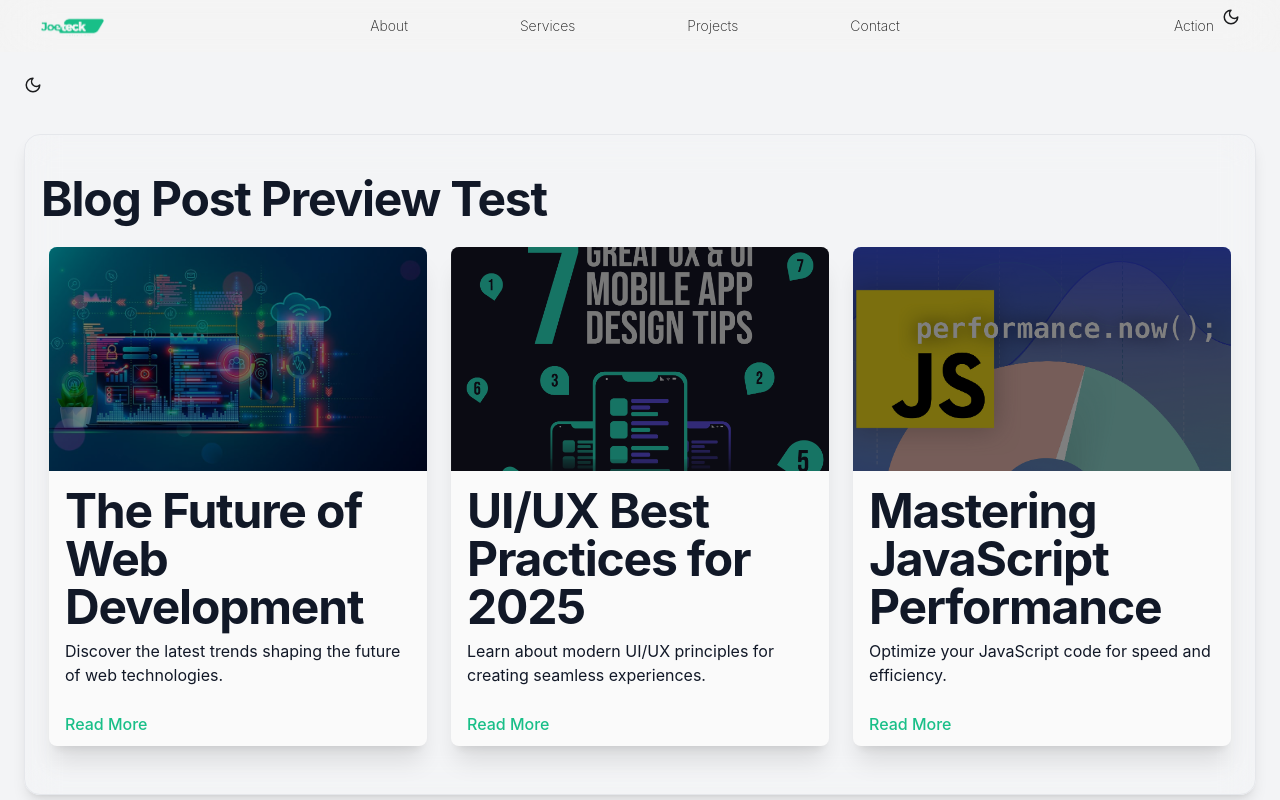
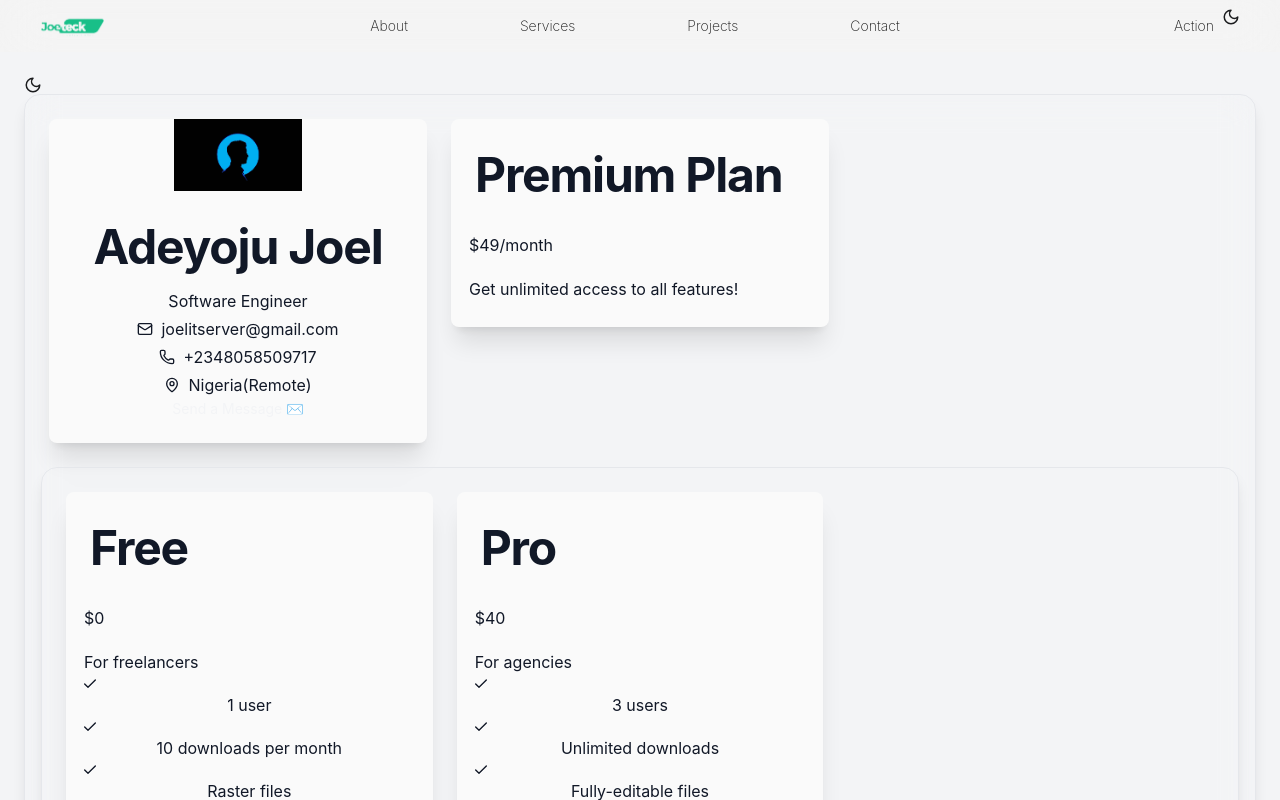
Before and after one commit to Joeteck/my_portfolio_24, a Next.js app: page /joeteck in a window 1280 px wide. Shown: the top 800 px of the page. Built offline with nearby package versions, Linux system fonts and the light colour scheme.

Commit message:
Card Component Bug Unresolved

```diff
--- a/src/app/joeteck/page.tsx
+++ b/src/app/joeteck/page.tsx
@@ -88,18 +88,10 @@ const TestingPage = () => {
         <>
             <Navbar type="company" />
             <div className="min-h-screen flex flex-col justify-between p-6 bg-gray-100 dark:bg-gray-900 text-gray-900 dark:text-gray-100">
-                    <ThemeSwitch />
+                <ThemeSwitch />
 
-                    <Container className="py-10 my-10">
-                        <Heading className="mb-6">Blog Post Preview Test</Heading>
-                        <Grid cols={3}>
-                            {blogPosts.map((post, index) => (
-                            <BlogPostPreviewCard key={index} {...post} />
-                            ))}
-                        </Grid>
-                    </Container>
 
-                    <Container>
+                <Container>
                         <Grid cols={2} className="mb-6">
                             <ContactInfoCard
                                     name = "Adeyoju Joel"
@@ -118,6 +110,14 @@ const TestingPage = () => {
                             <PricingTable/>
                     </Container>
 
+                <Container className="py-10 my-10">
+                    <Heading className="mb-6">Blog Post Preview Test</Heading>
+                    <Grid cols={3}>
+                        {blogPosts.map((post, index) => (
+                        <BlogPostPreviewCard key={index} {...post} />
+                        ))}
+                    </Grid>
+                </Container>
 
                 <Container maxWidth="sm" className="w-[95%] md:w-[30%]">
                     <Heading className="mt-6">Sign In Form</Heading>
--- a/src/components/features/company/Contact Info Card.tsx
+++ b/src/components/features/company/Contact Info Card.tsx
@@ -8,15 +8,17 @@ import Link from "next/link";
 interface ContactInfoCardProps {
     name: string;
     role: string;
-    email: string;
-    phone: string;
-    location: string;
+    description?: string;
+    email?: string;
+    phone?: string;
+    location?: string;
     image?: string;
 }
 
 export default function ContactInfoCard({
     name,
     role,
+    description,
     email,
     phone,
     location,
@@ -28,19 +30,20 @@ export default function ContactInfoCard({
             image={image}
             imageAlt={`${name}'s profile picture`}
             title={name}
-            description={role}
+            role={role}
+            description={description}
         >
             {/* Contact Details */}
-            <div className="space-y-3 text-sm text-gray-100 dark:text-gray-300">
-                <Paragraph className="flex items-center gap-2">
+            <div className="w-full text-sm text-gray-100 justify-center items-center text-center dark:text-gray-300">
+                <Paragraph className="flex justify-center items-center gap-2">
                     <Mail size={16} aria-label="Email" />
                     <a href={`mailto:${email}`} className="hover:underline">{email}</a>
                 </Paragraph>
-                <Paragraph className="flex items-center gap-2">
+                <Paragraph className="flex justify-center items-center gap-2">
                     <Phone size={16} aria-label="Phone" />
                     <a href={`tel:${phone}`} className="hover:underline">{phone}</a>
                 </Paragraph>
-                <Paragraph className="flex items-center gap-2">
+                <Paragraph className="flex justify-center items-center gap-2">
                     <MapPin size={16} aria-label="Location" />
                     {location}
                 </Paragraph>
--- a/src/components/globals/typography/Headings.tsx
+++ b/src/components/globals/typography/Headings.tsx
@@ -74,6 +74,7 @@ export function Heading({
                 shadow && "shadow-md",
                 glow && "text-shadow-glow",
                 code && "font-mono",
+                "py-4 px-2",
                 className
             )}
             {...props}
--- a/src/components/globals/typography/Paragraphs.tsx
+++ b/src/components/globals/typography/Paragraphs.tsx
@@ -57,6 +57,7 @@ export function Paragraph({
                 toneStyles[tone],
                 alignStyles[align],
                 truncate && "truncate",
+                "p-0.5",
                 className
             )}
             {...props}
--- a/src/components/globals/ui/Cards.tsx
+++ b/src/components/globals/ui/Cards.tsx
@@ -2,9 +2,10 @@
 
 import Image from "next/image";
 import { cn } from "@/utils/cn";
-import { useRef } from "react";
+import { useRef, useCallback } from "react";
 import { Paragraph } from "../typography/Paragraphs";
 import { Heading } from "../typography/Headings";
+import { memo } from "react";
 
 interface CardProps {
     variant?: "profile" | "project" | "testimonial" | "service" | "team" | "pricing" | "faq" | "case-study" | "blog";
@@ -20,7 +21,23 @@ interface CardProps {
     tilt?: boolean;
 }
 
-export default function Card({
+// Predefined image settings based on variant
+const imageVariants = {
+    profile: { width: 128, height: 128, className: "image-profile", priority: true },
+    testimonial: { width: 96, height: 96, className: "image-testimonial", priority: true },
+    blog: { width: 400, height: 250, className: "image-blog", priority: false },
+    project: { width: 400, height: 250, className: "image-project", priority: false },
+    service: { width: 160, height: 160, className: "image-service", priority: false },
+    pricing: { width: 160, height: 160, className: "image-pricing", priority: false },
+    team: { width: 160, height: 160, className: "image-team", priority: false },
+    caseStudy: { width: 160, height: 160, className: "image-case-study", priority: false },
+    faq: { width: 160, height: 160, className: "image-faq", priority: false },
+};
+
+// Default values if variant is not found
+const defaultVariant = { width: 400, height: 250, className: "card-image", priority: false };
+
+const Card = memo(function Card({
     variant,
     image,
     title,
@@ -34,22 +51,35 @@ export default function Card({
     tilt = false,
 }: CardProps) {
     const cardRef = useRef<HTMLDivElement>(null);
+    let animationFrameId: number | null = null;
 
-    const handleMouseMove = (event: React.MouseEvent) => {
+    const { width, height, className: imgClass, priority } = imageVariants[variant as keyof typeof imageVariants] || defaultVariant;
+
+    // Handle tilt effect
+    const handleMouseMove = useCallback((event: React.MouseEvent) => {
         if (!tilt || !cardRef.current) return;
-        const card = cardRef.current;
-        const { left, top, width, height } = card.getBoundingClientRect();
-        const x = event.clientX - left - width / 2;
-        const y = event.clientY - top - height / 2;
-        card.style.setProperty("--tiltX", `${x / 25}deg`);
-        card.style.setProperty("--tiltY", `${-y / 25}deg`);
-    };
 
-    const handleMouseLeave = () => {
+        if (animationFrameId) {
+            cancelAnimationFrame(animationFrameId);
+        }
+
+        animationFrameId = requestAnimationFrame(() => {
+            const card = cardRef.current!;
+            const { left, top, width, height } = card.getBoundingClientRect();
+            const x = (event.clientX - left - width / 2) / 25;
+            const y = -(event.clientY - top - height / 2) / 25;
+            card.style.transform = `rotateX(${y}deg) rotateY(${x}deg)`;
+        });
+    }, [tilt]);
+
+    // Reset tilt on mouse leave
+    const handleMouseLeave = useCallback(() => {
         if (!tilt || !cardRef.current) return;
-        cardRef.current.style.setProperty("--tiltX", "0deg");
-        cardRef.current.style.setProperty("--tiltY", "0deg");
-    };
+        if (animationFrameId) {
+            cancelAnimationFrame(animationFrameId);
+        }
+        cardRef.current.style.transform = "rotateX(0deg) rotateY(0deg)";
+    }, [tilt]);
 
     return (
         <div
@@ -58,10 +88,18 @@ export default function Card({
             onMouseMove={handleMouseMove}
             onMouseLeave={handleMouseLeave}
         >
-            {/* Image Section - Different Styles for Different Variants */}
+            {/* Image Section */}
             {image && (
-                <div className={cn("card-image-wrapper", variant && `image-${variant}`)}>
-                    <Image src={image} alt={imageAlt} width={400} height={250} className={cn("card-image", variant && `image-${variant}`)} />
+                <div className={cn("card-image-wrapper", imgClass && `${imgClass}-wrapper`)}>
+                    <Image
+                        src={image}
+                        alt={imageAlt}
+                        width={width}
+                        height={height}
+                        className={cn("card-image", imgClass)}
+                        priority={priority}
+                        loading={priority ? "eager" : "lazy"}
+                    />
                     {variant === "blog" && <div className="card-overlay" />}
                 </div>
             )}
@@ -70,7 +108,7 @@ export default function Card({
             <div className="card-content">
                 {variant === "blog" && (
                     <>
-                        {title && <Heading className="card-title">{title}</Heading>}
+                        {title && <Heading variant="subtitle" className="card-title">{title}</Heading>}
                         {author && <Paragraph className="card-meta">By {author}</Paragraph>}
                         {description && <Paragraph className="card-description">{description}</Paragraph>}
                         {children}
@@ -79,16 +117,16 @@ export default function Card({
 
                 {variant === "profile" && (
                     <>
-                        {title && <Heading className="profile-name">{title}</Heading>}
-                        {role && <Paragraph className="profile-role">{role}</Paragraph>}
-                        {description && <Paragraph className="profile-description">{description}</Paragraph>}
+                        {title && <Heading align="center" className="profile-name">{title}</Heading>}
+                        {role && <Paragraph className="profile-role text-center">{role}</Paragraph>}
+                        {description && <Paragraph className="profile-description text-center">{description}</Paragraph>}
                         {children}
                     </>
                 )}
 
                 {variant === "project" && (
                     <>
-                        {title && <Heading className="project-title">{title}</Heading>}
+                        {title && <Heading variant="subtitle" className="project-title">{title}</Heading>}
                         {description && <Paragraph className="project-description">{description}</Paragraph>}
                         {children}
                     </>
@@ -103,7 +141,7 @@ export default function Card({
 
                 {variant === "service" && (
                     <>
-                        {title && <Heading className="service-title">{title}</Heading>}
+                        {title && <Heading variant="subtitle" className="service-title">{title}</Heading>}
                         {description && <Paragraph className="service-description">{description}</Paragraph>}
                         {children}
                     </>
@@ -144,4 +182,6 @@ export default function Card({
             </div>
         </div>
     );
-}
+});
+
+export default Card;
--- a/src/styles/globals.css
+++ b/src/styles/globals.css
@@ -180,40 +180,49 @@
   }
 }
 
-
-/* Card Variant */
+/* Card Variations */
 @layer components {
   /* Base Card */
   .card {
     @apply relative max-w-sm rounded-lg overflow-hidden shadow-xl
-            bg-white bg-opacity-80 dark:bg-gray-800 dark:bg-opacity-80 backdrop-blur-lg
-            transition-transform duration-300 hover:scale-[1.03]
-            hover:shadow-2xl;
-    pointer-events: auto; /* Ensure it allows interaction */
+    bg-white bg-opacity-80 dark:bg-gray-800 dark:bg-opacity-80 backdrop-blur-lg
+    transition-transform duration-300 hover:scale-[1.03]
+    hover:shadow-2xl pb-2;
   }
 
-  /* Image Wrapper */
+  /* Centered Image Wrapper */
   .card-image-wrapper {
-    @apply relative w-full h-56; /* Default for blog/project */
+    @apply flex items-center justify-center w-full;
   }
 
   /* Default Image */
   .card-image {
-    @apply w-full h-full object-cover transition-opacity duration-300;
+    @apply object-cover transition-opacity duration-300;
   }
 
-  /* Dark Overlay Effect */
-  .card-overlay {
-    @apply absolute inset-0 bg-[rgba(0,0,0,0.5)] transition-opacity duration-300 pointer-events-none;
+  /* Centered Image Styling */
+  .profile-image,
+  .testimonial-image {
+    @apply rounded-full border-4 border-primary shadow-lg;
   }
 
-  .card:hover .card-overlay {
-    background: rgba(0, 0, 0, 0);
+  /* Blog and Project */
+  .blog-image,
+  .project-image {
+    @apply w-full h-56 rounded-none;
+  }
+
+  /* Service, Pricing, Team, Case Study */
+  .service-image,
+  .pricing-image,
+  .team-image,
+  .case-study-image {
+    @apply w-40 h-40 rounded-lg;
   }
 
   /* Card Content */
   .card-content {
-    @apply p-4 text-gray-900 dark:text-white;
+    @apply p-4 text-gray-900 dark:text-white text-center;
   }
 
   /* Title */
@@ -226,113 +235,25 @@
     @apply text-sm text-gray-400 dark:text-gray-300 mt-2;
   }
 
-  /* Read More Link */
-  .card-link {
-    @apply relative z-10 items-start top-4 text-primary font-medium hover:underline;
+  /* Meta Info (Role/Author) */
+  .card-meta {
+    @apply text-sm text-gray-500 dark:text-gray-400;
   }
 
-  /* Glassy, Soft Glow Effect on Hover */
-  .card::before {
-    content: "";
-    position: absolute;
-    inset: 0;
-    background: radial-gradient(circle, rgba(255, 255, 255, 0.1) 0%, transparent 70%);
-    opacity: 0;
-    transition: opacity 0.3s ease-out;
-  }
-
-  .card:hover::before {
-    opacity: 0.1;
-  }
-
-  /* === Image Adjustments Per Variant === */
-
-  /* Blog & Project - Large Images */
-  .image-blog,
-  .image-project {
-    @apply w-full h-56 rounded-none; /* Normal large image */
-  }
-
-  /* Profile - Bigger, Rounded */
-  .image-profile {
-    @apply w-32 h-32 rounded-full object-cover border-4 border-primary shadow-lg;
-  }
-
-  /* Testimonial - Small, Circular */
-  .image-testimonial {
-    @apply w-24 h-24 rounded-full object-cover border-2 border-gray-300;
-  }
-
-  /* Service, Pricing, Team, Case Study - Standard */
-  .image-service,
-  .image-pricing,
-  .image-team,
-  .image-case-study {
-    @apply w-40 h-40 rounded-lg object-cover;
-  }
-
-  /* === Layout Adjustments Per Variant === */
-
-  /* Centered Content */
-  .blog-card,
-  .profile-card,
-  .team-card,
-  .service-card,
-  .testimonial-card,
-  .pricing-card {
-    @apply flex flex-col items-center text-center;
-  }
-
-  /* Standard Vertical Layout */
-  .project-card,
-  .case-study-card {
-    @apply flex flex-col;
-  }
-
-  /* FAQ - No Image, Just a Simple Card */
-  .faq-card {
-    @apply card;
-  }
-
-  .card-pricing {
-    @apply  w-full max-w-sm p-8 rounded-xl shadow-lg item-center justify-center text-center transition-transform duration-300
-            hover:scale-[1.03] hover:shadow-2xl bg-white dark:bg-gray-800;
-  }
-
-  .card-pricing-premium {
-    @apply bg-gray-800 text-white;
-  }
-
-  .pricing-title {
-    @apply text-lg font-semibold text-gray-900 dark:text-white;
-  }
-
+  /* Pricing */
   .pricing-price {
     @apply text-4xl font-bold my-4;
   }
 
-  .pricing-description {
-    @apply text-sm text-gray-600 dark:text-gray-300;
+  /* Overlay Effect */
+  .card-overlay {
+    @apply absolute inset-0 bg-[rgba(0,0,0,0.5)] transition-opacity duration-300 pointer-events-none;
   }
 
-  .pricing-features {
-    @apply space-y-3 mt-6;
-  }
-
-  .pricing-feature {
-    @apply flex justify-center items-center gap-2 text-gray-700 dark:text-gray-300;
-  }
-
-  .pricing-button {
-    @apply  mt-6 py-2 px-6 rounded-full font-medium text-white bg-gray-900 dark:bg-white
-            dark:text-gray-900 hover:bg-opacity-80 transition-all duration-300;
-  }
-
-  .card-pricing-premium .pricing-button {
-    @apply bg-white text-gray-900 hover:bg-gray-200;
+  .card:hover .card-overlay {
+    background: rgba(0, 0, 0, 0);
   }
 }
-
 
 
 
@@ -541,7 +462,7 @@
   }
 }
 
-/* Bagdes */
+/* Badges */
 @layer components {
   .badge {
     @apply inline-flex items-center justify-center rounded-full transition-all;
```
